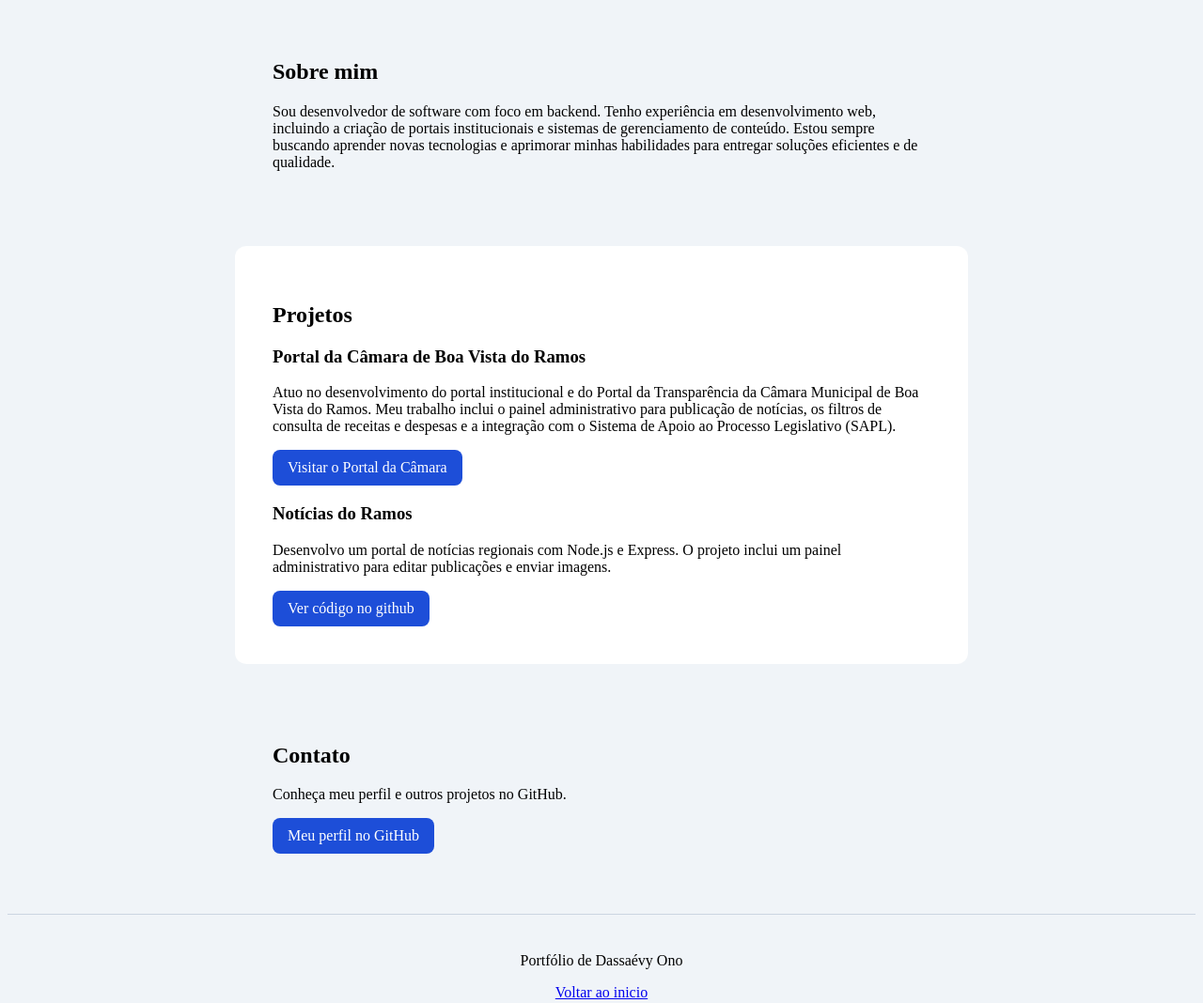
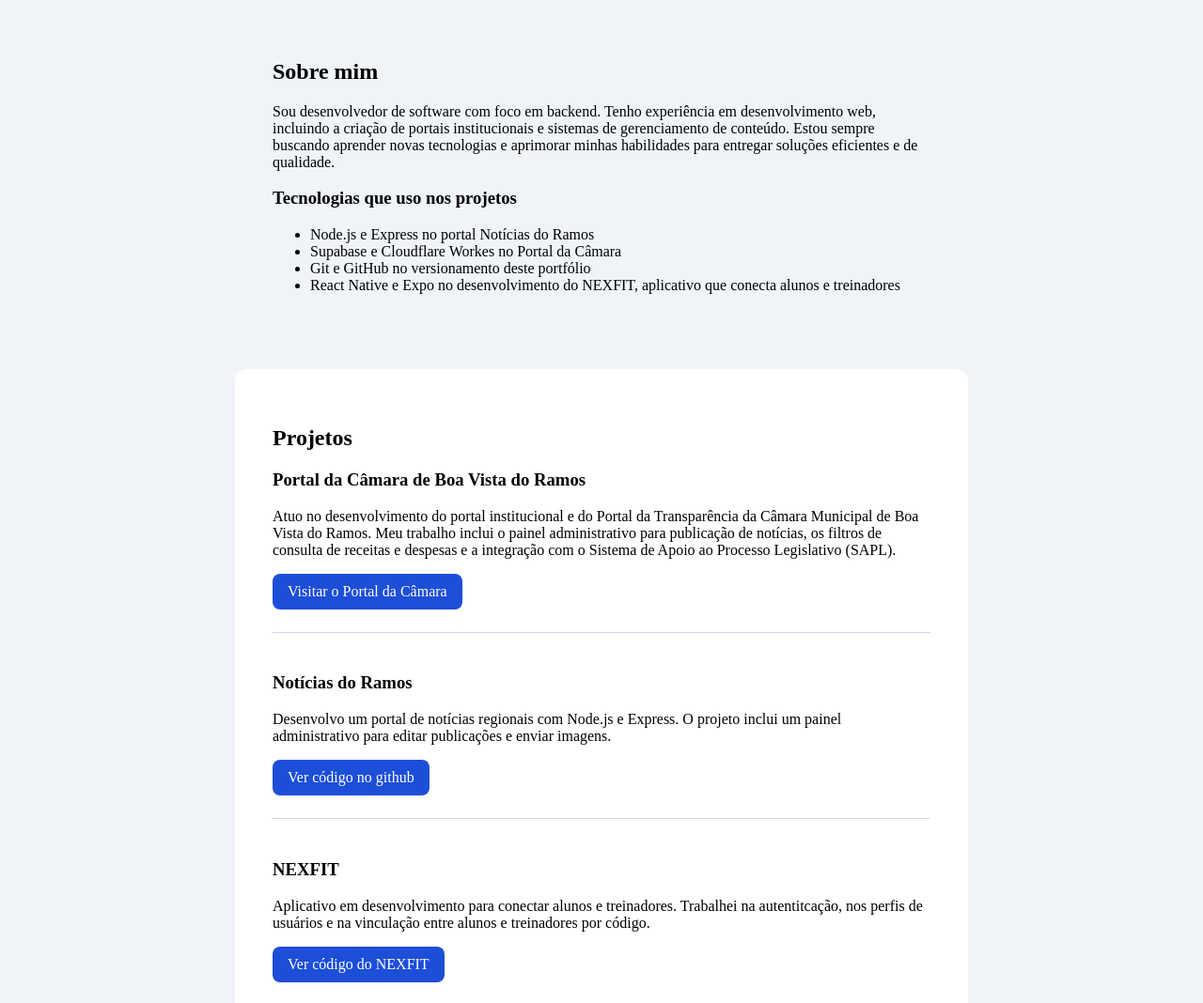
Before and after one commit to Dassaevy-Ono/meu-portfolio, a plain HTML site: page index.html in a window 1280 px wide. Shown: the part 277-1345 px from the top of the page at 94% size. Drawn offline with Linux system fonts and the light colour scheme.

Commit message:
Adiciona NEXFIT e organiza a seção de projetos

```diff
--- a/index.html
+++ b/index.html
@@ -31,9 +31,18 @@
             novas tecnologias e aprimorar minhas habilidades para entregar soluções
             eficientes e de qualidade.
         </p>
+        <h3>Tecnologias que uso nos projetos</h3>
+        <ul>
+            <li>Node.js e Express no portal Notícias do Ramos</li>
+            <li>Supabase e Cloudflare Workes no Portal da Câmara</li>
+            <li>Git e GitHub no versionamento deste portfólio</li>
+            <li>React Native e Expo no desenvolvimento do NEXFIT, aplicativo que conecta alunos e treinadores</li>
+        </ul>
     </section>
+
     <section class="projetos" id="projetos">
         <h2>Projetos</h2>
+    <article class="projeto">
         <h3>Portal da Câmara de Boa Vista do Ramos</h3>
         <p> Atuo no desenvolvimento do portal institucional e do Portal da Transparência
             da Câmara Municipal de Boa Vista do Ramos. Meu trabalho inclui o painel
@@ -42,6 +51,9 @@
             Legislativo (SAPL).
         </p>
         <a class="link-projeto" href="https://portal.camaraboavistadoramos.com.br/">Visitar o Portal da Câmara</a>
+    </article>
+
+    <article class="projeto">
         <h3>Notícias do Ramos</h3>
         <p>
             Desenvolvo um portal de notícias regionais com Node.js e Express.
@@ -50,6 +62,18 @@
         <a class="link-projeto" href="https://github.com/Dassaevy-Ono/noticias-do-ramos">
             Ver código no github
         </a>
+    </article>
+
+    <article class="projeto">
+        <h3>NEXFIT</h3>
+        <p>
+            Aplicativo em desenvolvimento para conectar alunos e treinadores. Trabalhei na autentitcação, nos perfis de usuários e na vinculação entre alunos e treinadores por código.
+        </p>
+        <a class="link-projeto" href="https://github.com/Dassaevy-Ono/NEXFIT">
+            Ver código do NEXFIT
+        </a>
+    </article>
+
     </section>
 
     <section class="contato" id="contato">
--- a/style.css
+++ b/style.css
@@ -53,3 +53,9 @@ footer {
         gap: 12px;
     }
 }
+
+.projeto + .projeto {
+    margin-top: 24px;
+    padding-top: 24px;
+    border-top: 1px solid #cbd5e1;
+}
```
